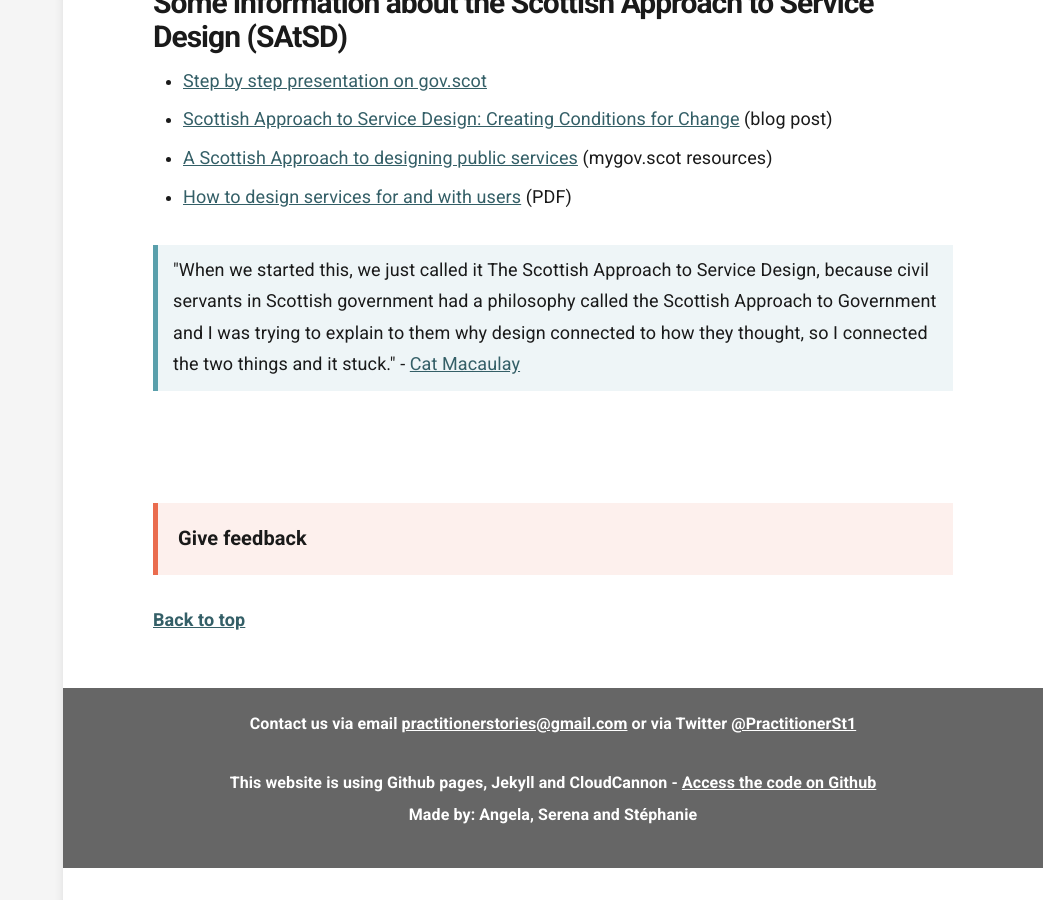
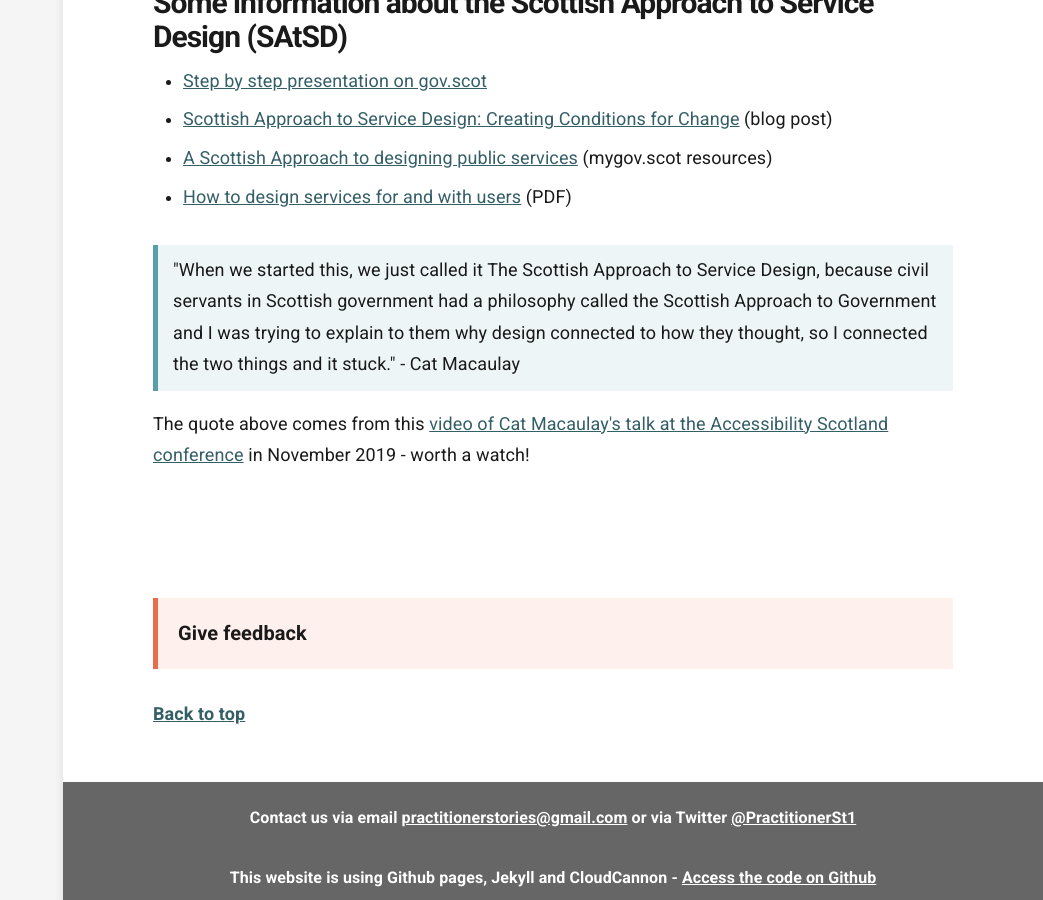
Before and after one commit to stephanie-K/practitioner-stories, a Jekyll site: the page built from _docs/SAtSD/intro.md, in a window 1280 px wide and 900 px high, scrolled down 1847 px. Shown: the whole window, without its empty margins (237-1280 px from the left). Built offline with Jekyll 4.4.1, drawn with Linux system fonts in a browser that asks for light colours.

Commit message:
add link to video for Cat's quote

```diff
--- a/_docs/SAtSD/intro.md
+++ b/_docs/SAtSD/intro.md
@@ -54,8 +54,10 @@ Note that a lot of insights are related to another theme "[Working with people](
 </ul>
 
 <blockquote>
-<p> "When we started this, we just called it The Scottish Approach to Service Design, because civil servants in Scottish government had a philosophy called the Scottish Approach to Government and I was trying to explain to them why design connected to how they thought, so I connected the two things and it stuck." - <a href="https://accessibility.scot/accessible-public-services-are-we-there-yet/" target="_blank">Cat Macaulay</a></p>
+<p> "When we started this, we just called it The Scottish Approach to Service Design, because civil servants in Scottish government had a philosophy called the Scottish Approach to Government and I was trying to explain to them why design connected to how they thought, so I connected the two things and it stuck." - Cat Macaulay</p>
 </blockquote>
+
+<p>The quote above comes from this <a href="https://accessibility.scot/accessible-public-services-are-we-there-yet/" target="_blank">video of Cat Macaulay's talk at the Accessibility Scotland conference</a> in November 2019 - worth a watch!</p>
 
 <br><br>
 {% include give-feedback.html %}
```
